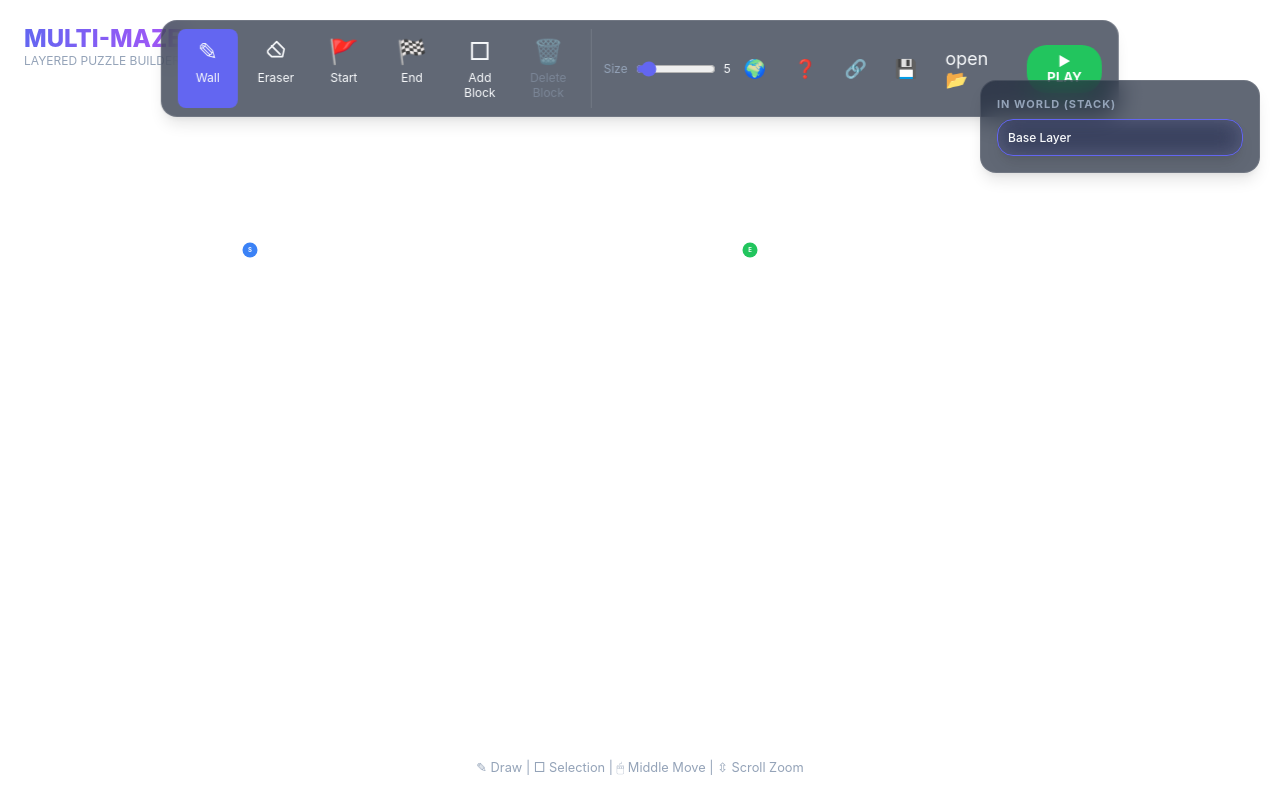
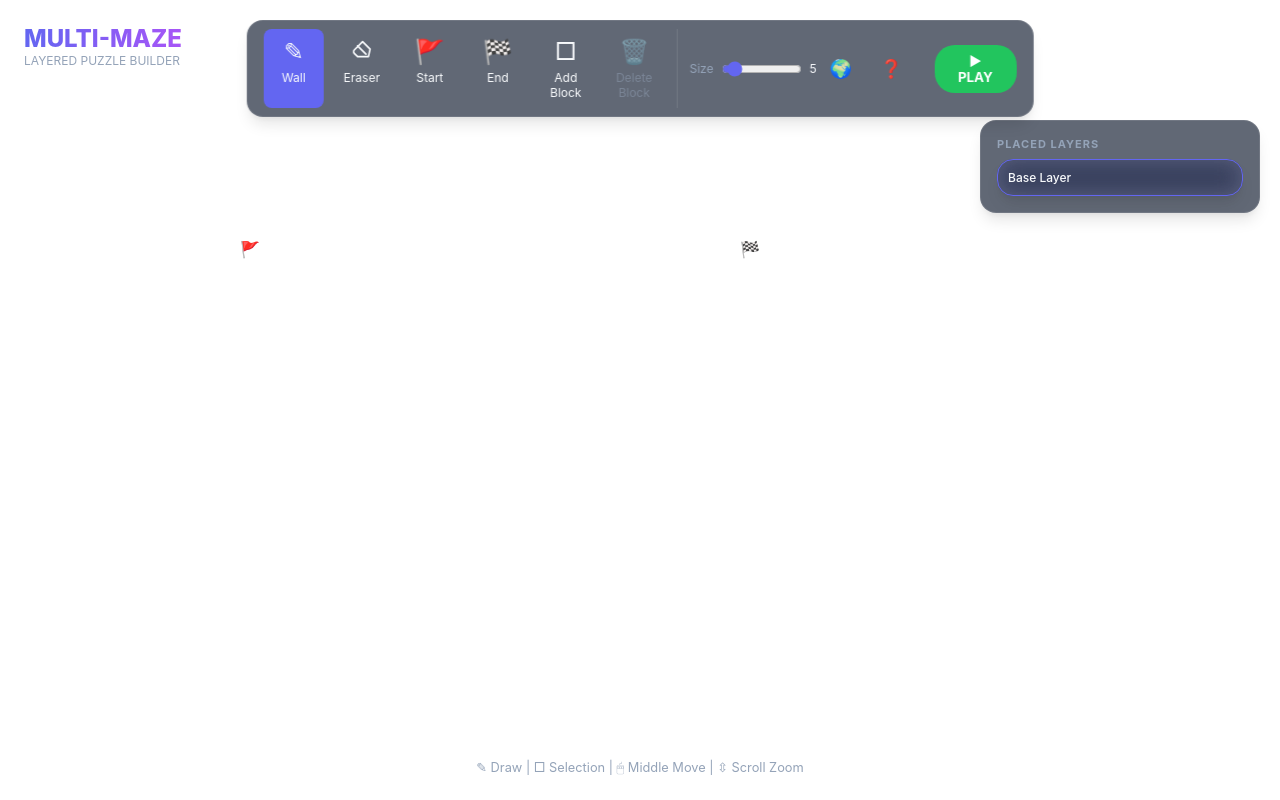
Before and after one commit to shanjiaming/multi-maze, a React (Vite) app: page / in a window 1280 px wide. Built offline with nearby package versions, Linux system fonts and the light colour scheme.

Commit message:
Update UI: Flags, Community cleanups, Hide local export/import

```diff
--- a/src/components/CommunityModal.jsx
+++ b/src/components/CommunityModal.jsx
@@ -3,8 +3,8 @@ import { supabase, isBackendReady } from '../supabaseClient';
 
 // MOCK DATA for demonstration (Fallback)
 const MOCK_COMMUNITY_MAPS = [
-  { id: '1', name: 'The Spiral (Demo)', author: 'DevTeam', likes: 42, date: '2023-10-01', description: 'A classic spiral maze.' },
-  { id: '2', name: 'Impossible Box (Demo)', author: 'SpeedRunner', likes: 120, date: '2023-10-05', description: 'Can you solve it?' },
+  { id: '1', name: 'The Spiral', author: 'DevTeam', likes: 42, date: '2023-10-01', description: 'A classic spiral maze.' },
+  { id: '2', name: 'Impossible Box', author: 'SpeedRunner', likes: 120, date: '2023-10-05', description: 'Can you solve it?' },
 ];
 
 const CommunityModal = ({ onClose, onImport, maze }) => {
@@ -119,7 +119,6 @@ const CommunityModal = ({ onClose, onImport, maze }) => {
         }}>
           <h2 style={{ fontSize: '1.5rem', display: 'flex', alignItems: 'center', gap: '10px' }}>
             🌍 Community Hub
-            {!connected && <span style={{ fontSize: '0.6em', background: 'var(--primary)', padding: '2px 8px', borderRadius: '10px' }}>DEMO MODE</span>}
           </h2>
           <button onClick={onClose} style={{ fontSize: '24px', opacity: 0.7 }}>&times;</button>
         </div>
--- a/src/components/LayerPanel.jsx
+++ b/src/components/LayerPanel.jsx
@@ -121,12 +121,12 @@ const LayerPanel = ({ maze }) => {
 
   return (
     <div className="glass-panel layer-panel-container" style={{
-      position: 'absolute', right: '20px', top: '80px', width: '280px',
-      maxHeight: 'calc(100vh - 120px)', display: 'flex', flexDirection: 'column',
-      padding: '16px', gap: '16px', pointerEvents: 'auto', zIndex: 100, overflowY: 'auto'
+      position: 'absolute', right: '20px', top: '120px', width: '280px',
+      maxHeight: 'calc(100vh - 140px)', display: 'flex', flexDirection: 'column',
+      padding: '16px', gap: '16px', pointerEvents: 'auto', zIndex: 90, overflowY: 'auto'
     }}>
       <section>
-        <h3 style={headerStyle}>In World (Stack)</h3>
+        <h3 style={headerStyle}>Placed Layers</h3>
         <div style={listStyle}>{placedLayers.map(l => (l ? renderLayer(l, true) : null))}</div>
       </section>
 
--- a/src/components/MazeCanvas.jsx
+++ b/src/components/MazeCanvas.jsx
@@ -125,24 +125,16 @@ const MazeCanvas = ({ maze }) => {
       }
 
       // Draw End Point
-      ctx.fillStyle = '#22c55e';
-      ctx.beginPath();
-      ctx.arc(maze.endPos.x, maze.endPos.y, 15, 0, Math.PI * 2);
-      ctx.fill();
-      ctx.font = 'bold 12px Inter';
-      ctx.fillStyle = 'white';
+      ctx.font = '32px Inter';
       ctx.textAlign = 'center';
-      ctx.fillText('E', maze.endPos.x, maze.endPos.y + 4);
+      ctx.textBaseline = 'middle';
+      ctx.fillText('🏁', maze.endPos.x, maze.endPos.y);
 
-      // Draw Start Point (Fixed)
-      ctx.fillStyle = '#3b82f6'; // Blue for Start
-      ctx.beginPath();
-      ctx.arc(maze.startPos.x, maze.startPos.y, 15, 0, Math.PI * 2);
-      ctx.fill();
-      ctx.font = 'bold 12px Inter';
-      ctx.fillStyle = 'white';
+      // Draw Start Point
+      ctx.font = '32px Inter';
       ctx.textAlign = 'center';
-      ctx.fillText('S', maze.startPos.x, maze.startPos.y + 4);
+      ctx.textBaseline = 'middle';
+      ctx.fillText('🚩', maze.startPos.x, maze.startPos.y);
 
       // Draw Player (Dynamic) - Only in Play Mode
       if (gameState === 'playing') {
--- a/src/components/Toolbar.jsx
+++ b/src/components/Toolbar.jsx
@@ -97,7 +97,7 @@ const Toolbar = ({ maze, onHelp, onCommunity }) => {
       <button
         onClick={onCommunity}
         style={{ fontSize: '18px', padding: '8px', cursor: 'pointer' }}
-        title="Community Hub (Demo)"
+        title="Community Hub"
       >
         🌍
       </button>
@@ -110,11 +110,12 @@ const Toolbar = ({ maze, onHelp, onCommunity }) => {
         ❓
       </button>
 
+      {/*
       <button
         onClick={() => {
           const url = maze.getShareableLink();
-          if (url.length > 20000) { // Browser limits vary, 20k is rough safe limit for modern browsers, but some old ones <2k
-            alert("Map is too complex/large to share via a simple link (Limit exceeded).\n\nPlease use the 'Save File' button instead!");
+          if (url.length > 20000) {
+            alert("Map is too complex/large to share via a simple link (Limit exceeded).\\n\\nPlease use the 'Save File' button instead!");
           } else {
             navigator.clipboard.writeText(url);
             alert("Link copied to clipboard!");
@@ -143,6 +144,7 @@ const Toolbar = ({ maze, onHelp, onCommunity }) => {
           onChange={(e) => e.target.files[0] && maze.importMaze(e.target.files[0])}
         />
       </label>
+      */}
 
       <button
         onClick={() => setGameState(gameState === 'editing' ? 'playing' : 'editing')}
```
